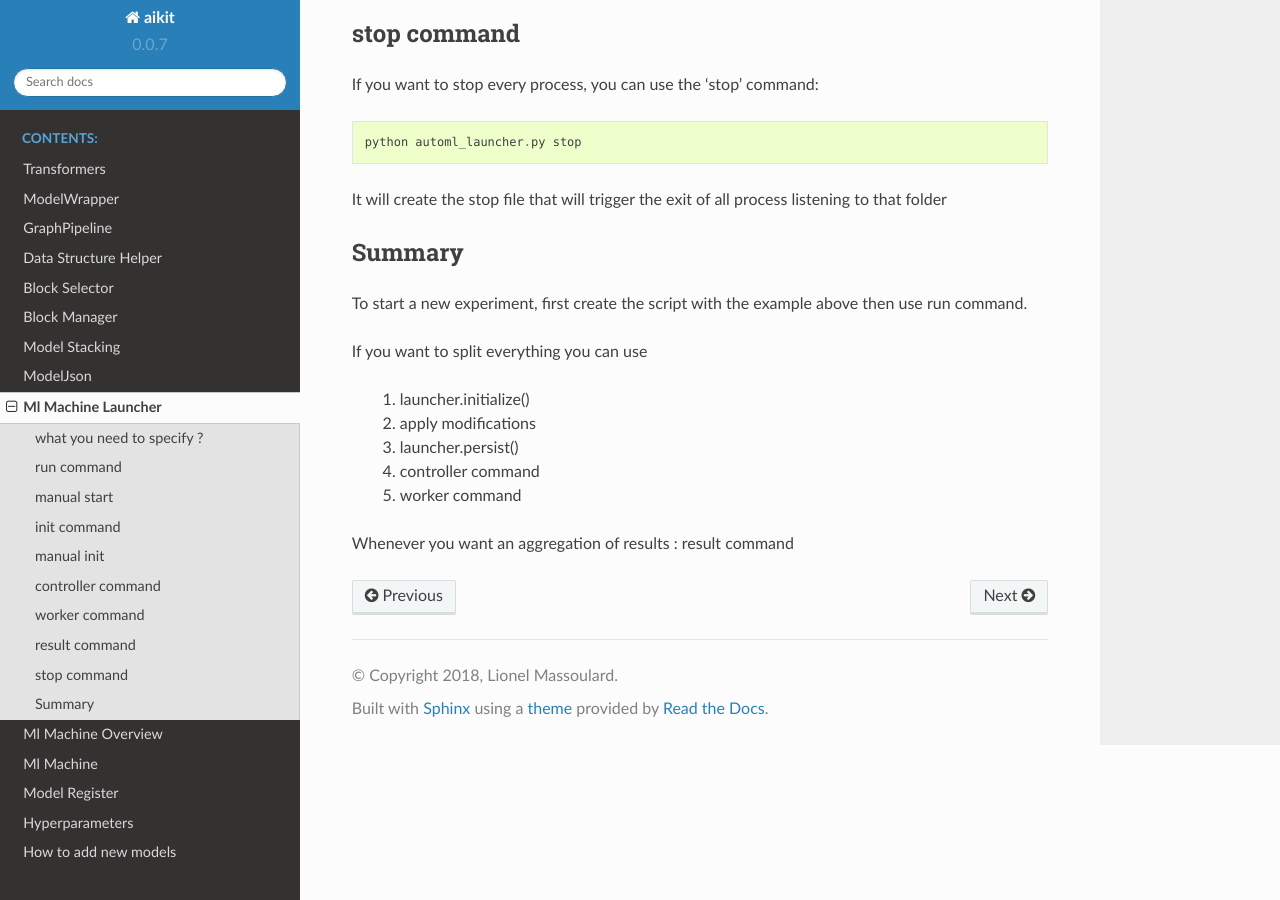
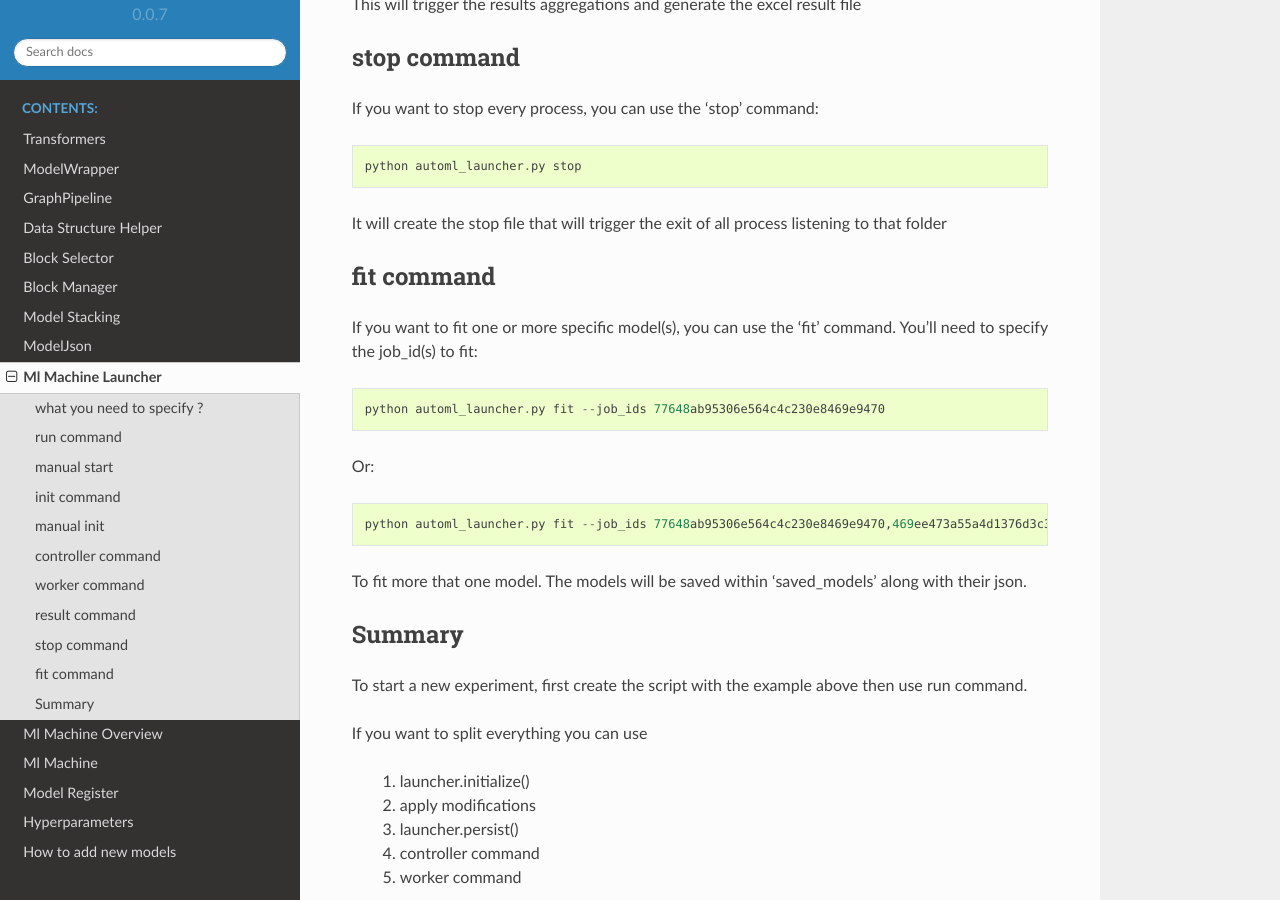
Before and after one commit to societe-generale/aikit, a Sphinx documentation site: the page built from docs/ml_machine_launcher.rst, in a window 1280 px wide and 900 px high, scrolled down 4281 px. Built offline with Sphinx 7.4.7 and the Read the Docs theme 2.0.0, drawn with Linux system fonts in a browser that asks for light colours.

Commit message:
add 'fit' command into the doc

```diff
--- a/docs/ml_machine_launcher.rst
+++ b/docs/ml_machine_launcher.rst
@@ -72,6 +72,7 @@ Having created a script like that you can now use the script to drive the auto-m
  * to aggregate the result
  * to separately start a controller
  * to separately start worker(s)
+ * fit a specific model
  * ...
 
 what you need to specify ?
@@ -185,6 +186,19 @@ If you want to stop every process, you can use the 'stop' command::
 
 It will create the stop file that will trigger the exit of all process listening to that folder
 
+fit command
+***********
+
+If you want to fit one or more specific model(s), you can use the 'fit' command. You'll need to specify the job_id(s) to fit::
+
+    python automl_launcher.py fit --job_ids 77648ab95306e564c4c230e8469e9470
+
+Or::
+
+    python automl_launcher.py fit --job_ids 77648ab95306e564c4c230e8469e9470,469ee473a55a4d1376d3c3186c95f048
+
+To fit more that one model.
+The models will be saved within 'saved_models' along with their json.
 
 Summary
 *******
```
